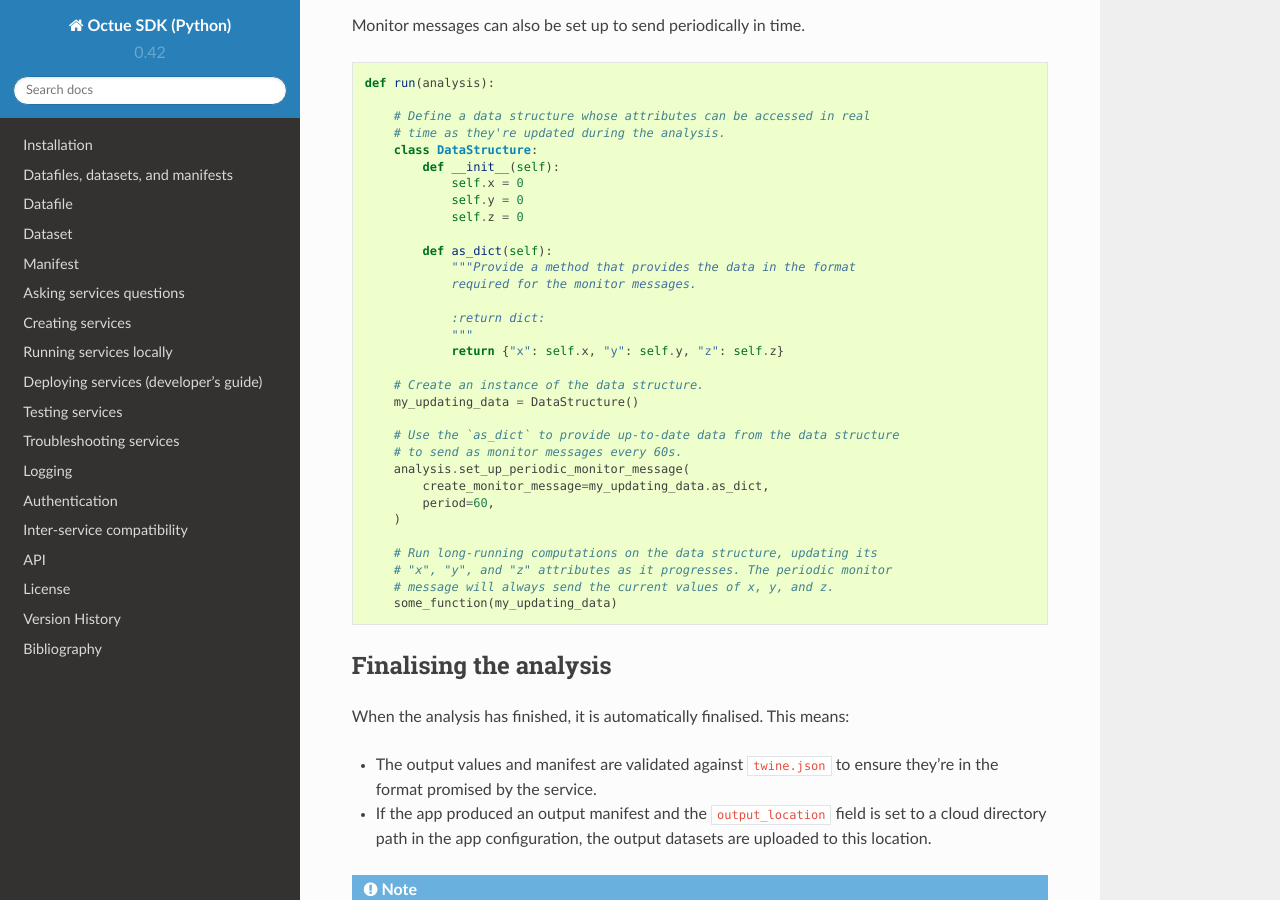
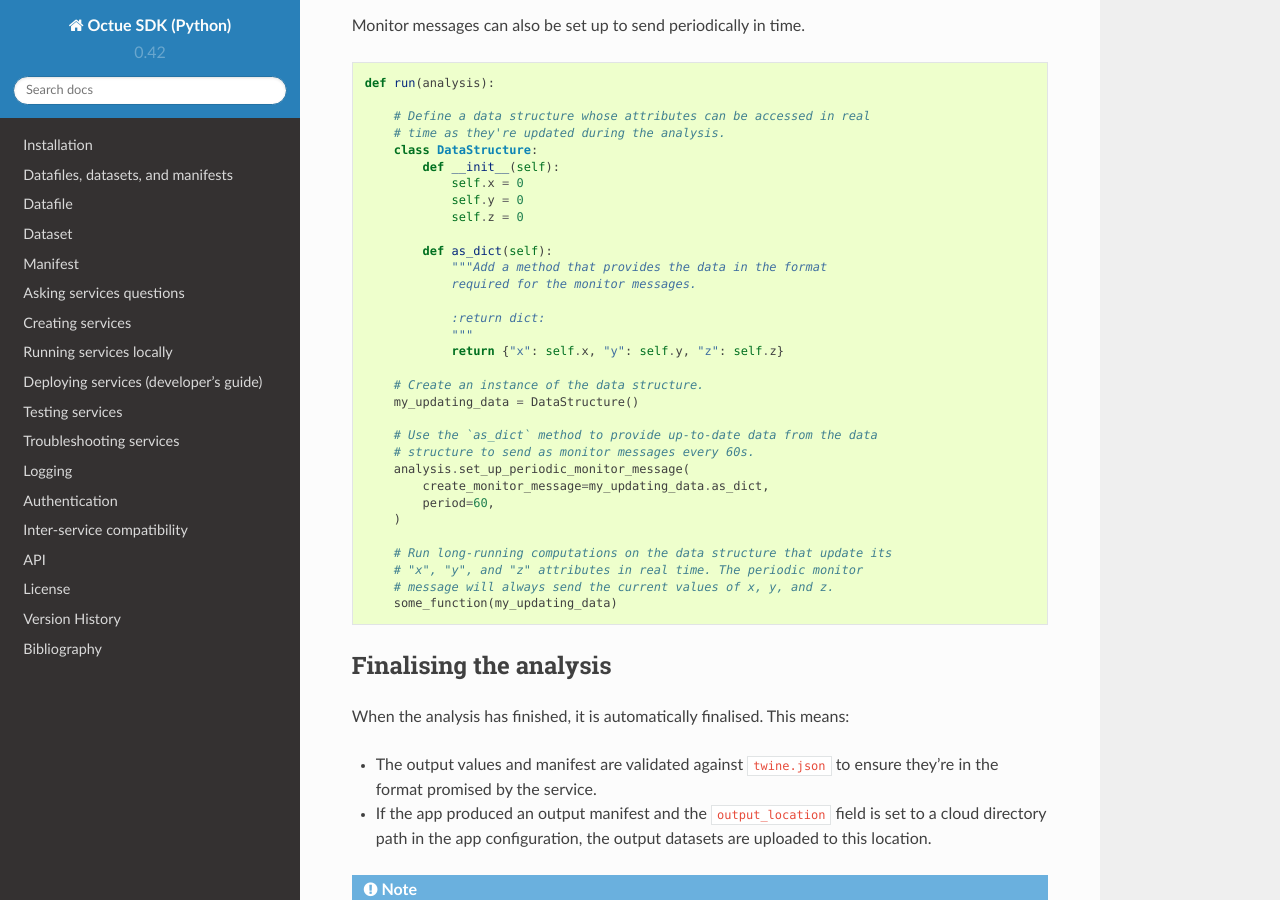
Before and after one commit to octue/octue-sdk-python, a Sphinx documentation site: the page built from docs/source/creating_apps.rst, in a window 1280 px wide and 900 px high, scrolled down 2149 px. Built offline with Sphinx 7.4.7 and the Read the Docs theme 2.0.0, drawn with Linux system fonts in a browser that asks for light colours.

Commit message:
DOC: Add missing words to documentation
skipci

```diff
--- a/docs/source/creating_apps.rst
+++ b/docs/source/creating_apps.rst
@@ -121,7 +121,7 @@ Monitor messages can also be set up to send periodically in time.
                 self.z = 0
 
             def as_dict(self):
-                """Provide a method that provides the data in the format
+                """Add a method that provides the data in the format
                 required for the monitor messages.
 
                 :return dict:
@@ -131,15 +131,15 @@ Monitor messages can also be set up to send periodically in time.
         # Create an instance of the data structure.
         my_updating_data = DataStructure()
 
-        # Use the `as_dict` to provide up-to-date data from the data structure
-        # to send as monitor messages every 60s.
+        # Use the `as_dict` method to provide up-to-date data from the data
+        # structure to send as monitor messages every 60s.
         analysis.set_up_periodic_monitor_message(
             create_monitor_message=my_updating_data.as_dict,
             period=60,
         )
 
-        # Run long-running computations on the data structure, updating its
-        # "x", "y", and "z" attributes as it progresses. The periodic monitor
+        # Run long-running computations on the data structure that update its
+        # "x", "y", and "z" attributes in real time. The periodic monitor
         # message will always send the current values of x, y, and z.
         some_function(my_updating_data)
 
```
